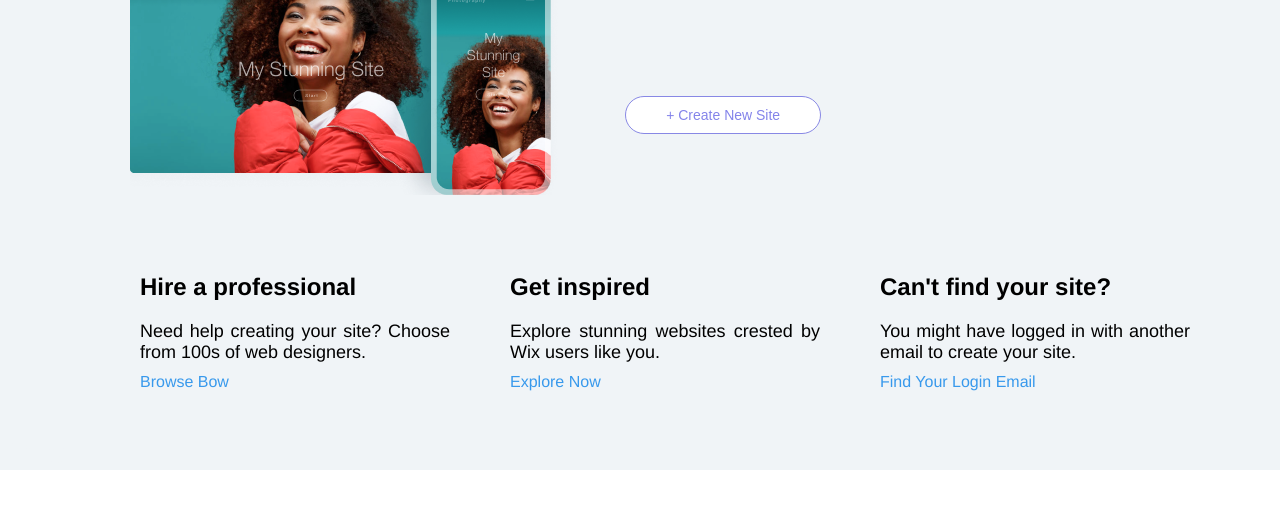
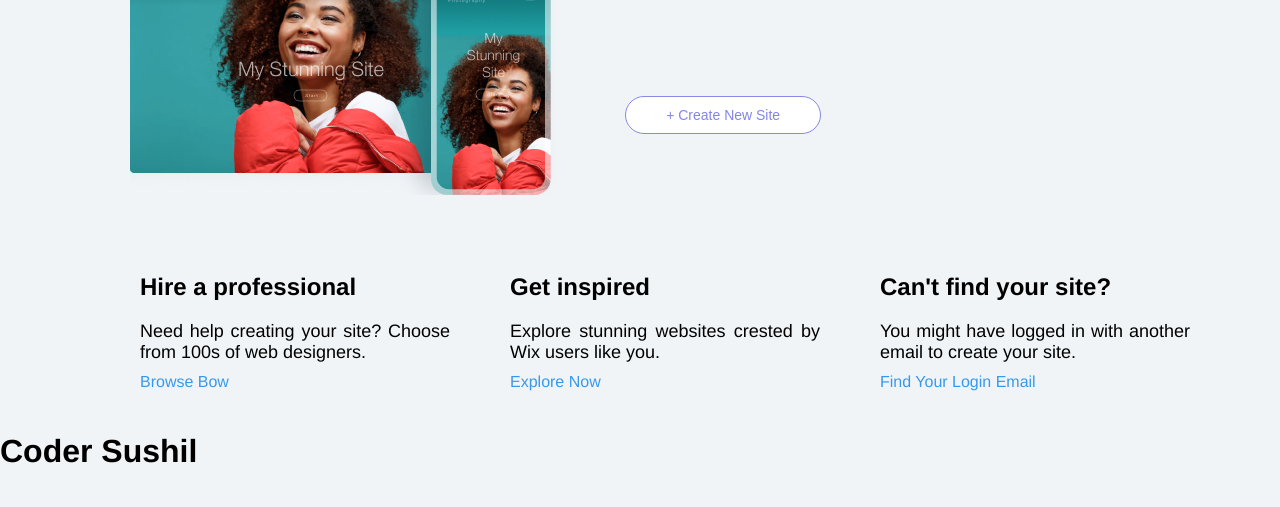
Before and after one commit to sushil2817/Customized_Website, a plain HTML site: page index.html in a window 1280 px wide. Shown: the part 322-829 px from the top of the page. Before the commit the page ends 800 px from the top, so only its background shows below. Drawn offline with Linux system fonts and the light colour scheme.

Commit message:
Update index.html

```diff
--- a/index.html
+++ b/index.html
@@ -95,6 +95,8 @@
         </td>
       </tr>
     </table>
+
+       <h1>Coder Sushil</h1>
   </div>
   <footer class="footer">
     <h1>This</h1>
```
